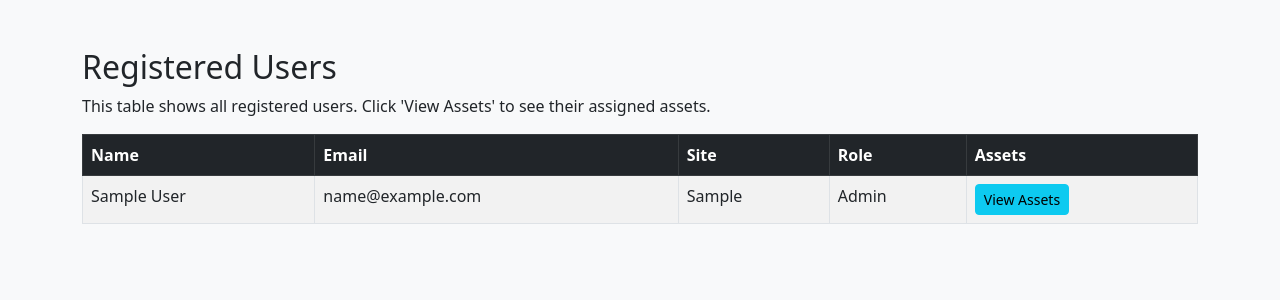
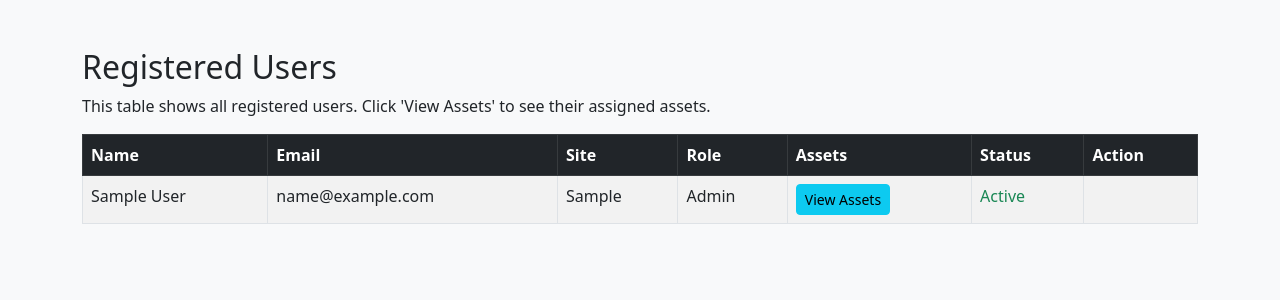
Before and after one commit to ChazzCodes/UniDevopsTask, a Flask app: page /users in a window 1280 px wide. Shown: the part 56-356 px from the top of the page. Run offline with Flask 3, Linux system fonts and the light colour scheme; a user stored in the database is signed in; tables that the repository leaves empty hold one stand-in row (values such as "Sample post").

Commit message:
Add user active/inactive status and admin toggle button

```diff
--- a/api/app.py
+++ b/api/app.py
@@ -32,8 +32,9 @@ class User(db.Model, UserMixin):
     last_name = db.Column(db.String(80), nullable=False)
     email = db.Column(db.String(120), unique=True, nullable=False)
     password_hash = db.Column(db.String(200), nullable=False)
-    site = db.Column(db.String(120), nullable=True)  # Optional, or remove if not needed
+    site = db.Column(db.String(120), nullable=True)
     role = db.Column(db.String(20), default='user', nullable=False)
+    is_active = db.Column(db.Boolean, default=True)
     assets = db.relationship('Asset', backref='owner', lazy=True)
 
 class Category(db.Model):
@@ -157,15 +158,17 @@ def users():
     users = User.query.all()
     return render_template('users.html', users=users)
 
-@app.route('/admin/user/<int:user_id>/assets')
+@app.route('/admin/user/<int:user_id>/toggle_active', methods=['POST'])
 @login_required
-def admin_view_user_assets(user_id):
+def toggle_user_active(user_id):
     if current_user.role != 'admin':
         flash('Access denied.')
-        return redirect(url_for('dashboard'))
+        return redirect(url_for('users'))
     user = User.query.get_or_404(user_id)
-    assets = Asset.query.filter_by(user_id=user.id).all()
-    return render_template('assets.html', assets=assets, user=user)
+    user.is_active = not user.is_active
+    db.session.commit()
+    flash(f'User {user.first_name} {user.last_name} has been {"activated" if user.is_active else "deactivated"}.')
+    return redirect(url_for('users'))
 
 @app.route('/logout')
 @login_required
--- a/api/templates/users.html
+++ b/api/templates/users.html
@@ -25,6 +25,8 @@
                     <th>Site</th>
                     <th>Role</th>
                     <th>Assets</th>
+                    <th>Status</th>
+                    <th>Action</th>
                 </tr>
             </thead>
             <tbody>
@@ -37,6 +39,24 @@
                     <td>
                         <a href="{{ url_for('admin_view_user_assets', user_id=user.id) }}" class="btn btn-sm btn-info">View Assets</a>
                     </td>
+                    <td>
+                        {% if user.is_active %}
+                            <span class="text-success">Active</span>
+                        {% else %}
+                            <span class="text-danger">Inactive</span>
+                        {% endif %}
+                    </td>
+                    <td>
+                        {% if current_user.role == 'admin' and current_user.id != user.id %}
+                        <form action="{{ url_for('toggle_user_active', user_id=user.id) }}" method="post" style="display:inline;">
+                            {% if user.is_active %}
+                                <button type="submit" class="btn btn-sm btn-warning">Deactivate</button>
+                            {% else %}
+                                <button type="submit" class="btn btn-sm btn-success">Activate</button>
+                            {% endif %}
+                        </form>
+                        {% endif %}
+                    </td>
                 </tr>
             {% endfor %}
             </tbody>
```
